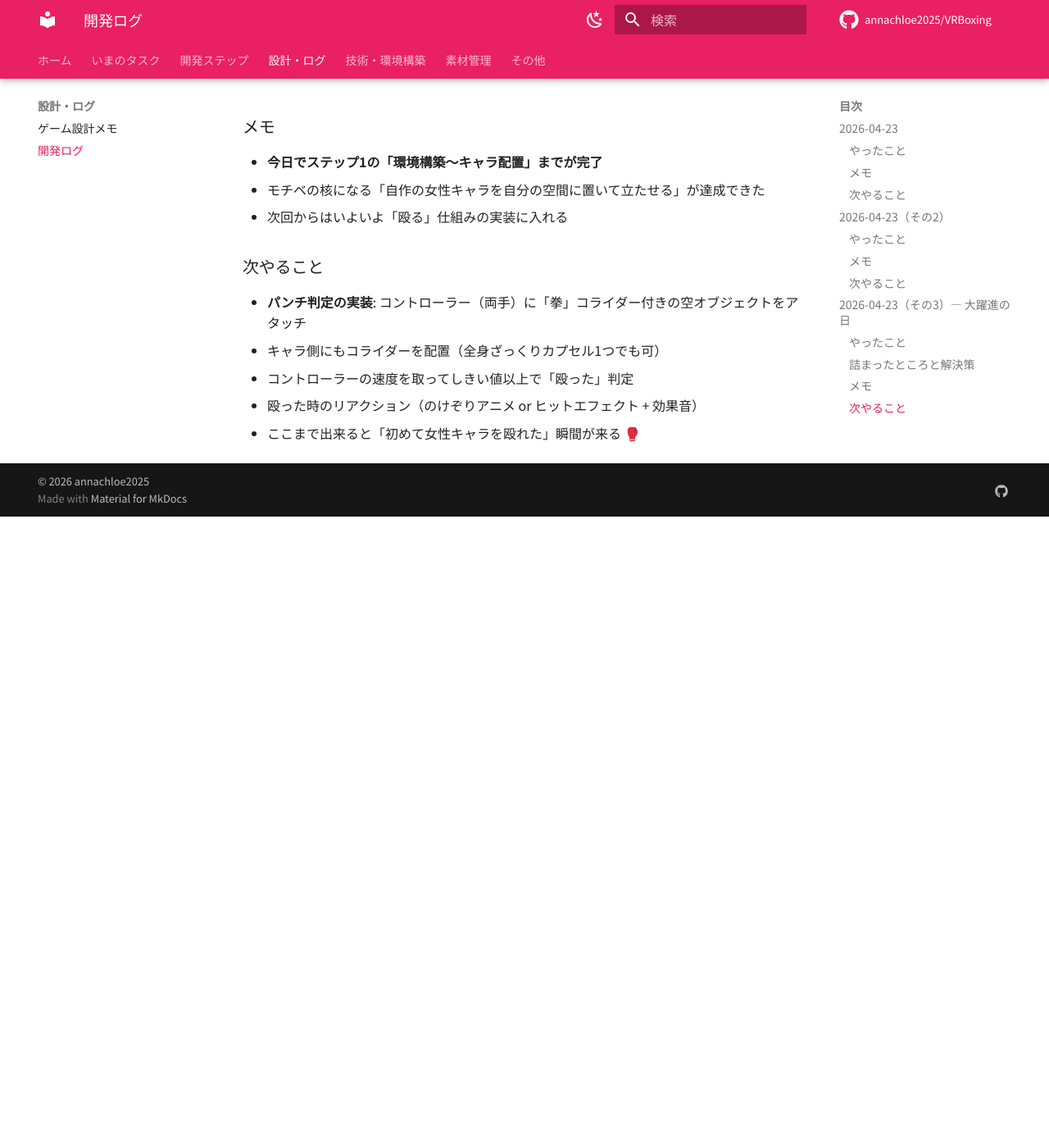
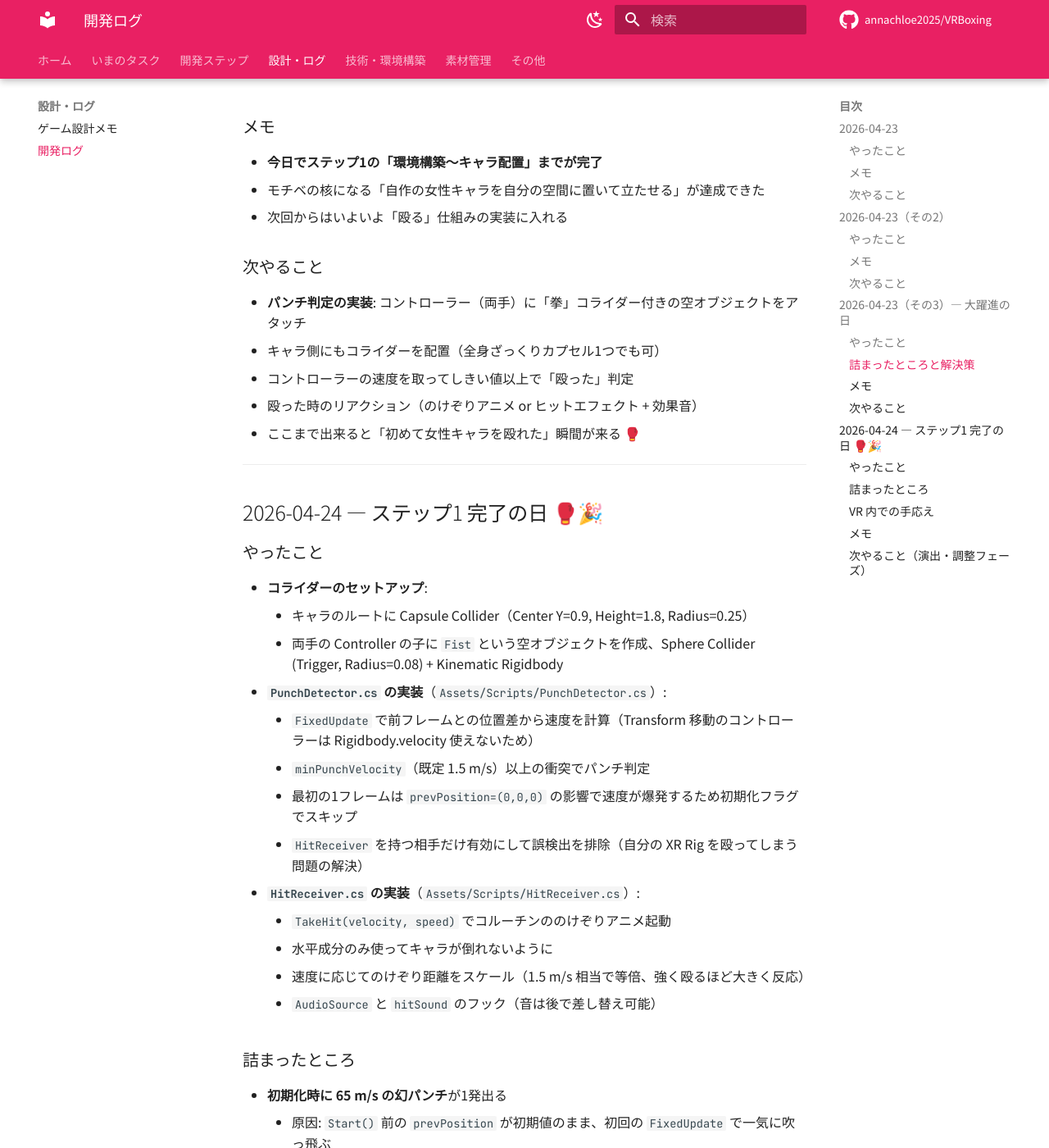
Before and after one commit to annachloe2025/VRBoxing, an MkDocs documentation site: the page built from docs/design/dev-log.md, in a window 1280 px wide and 1400 px high, scrolled down 3309 px. Shown: the whole window at 82% size. Built offline with MkDocs 1.6.1 and Material for MkDocs 9.7.7, drawn with Linux system fonts in a browser that asks for light colours; comment, search, counter and statistics services are not loaded; before the commit the page ends 3939 px from its top, so only the background shows below that; some of the changed text lies outside the part shown.

Commit message:
Update docs

```diff
--- a/docs/design/dev-log.md
+++ b/docs/design/dev-log.md
@@ -119,3 +119,53 @@
 - コントローラーの速度を取ってしきい値以上で「殴った」判定
 - 殴った時のリアクション（のけぞりアニメ or ヒットエフェクト + 効果音）
 - ここまで出来ると「初めて女性キャラを殴れた」瞬間が来る 🥊
+
+---
+
+## 2026-04-24 — ステップ1 完了の日 🥊🎉
+
+### やったこと
+
+- **コライダーのセットアップ**:
+    - キャラのルートに Capsule Collider（Center Y=0.9, Height=1.8, Radius=0.25）
+    - 両手の Controller の子に `Fist` という空オブジェクトを作成、Sphere Collider (Trigger, Radius=0.08) + Kinematic Rigidbody
+- **`PunchDetector.cs` の実装**（`Assets/Scripts/PunchDetector.cs`）:
+    - `FixedUpdate` で前フレームとの位置差から速度を計算（Transform 移動のコントローラーは Rigidbody.velocity 使えないため）
+    - `minPunchVelocity`（既定 1.5 m/s）以上の衝突でパンチ判定
+    - 最初の1フレームは `prevPosition=(0,0,0)` の影響で速度が爆発するため初期化フラグでスキップ
+    - `HitReceiver` を持つ相手だけ有効にして誤検出を排除（自分の XR Rig を殴ってしまう問題の解決）
+- **`HitReceiver.cs` の実装**（`Assets/Scripts/HitReceiver.cs`）:
+    - `TakeHit(velocity, speed)` でコルーチンののけぞりアニメ起動
+    - 水平成分のみ使ってキャラが倒れないように
+    - 速度に応じてのけぞり距離をスケール（1.5 m/s 相当で等倍、強く殴るほど大きく反応）
+    - `AudioSource` と `hitSound` のフック（音は後で差し替え可能）
+
+### 詰まったところ
+
+- **初期化時に 65 m/s の幻パンチ**が1発出る
+    - 原因: `Start()` 前の `prevPosition` が初期値のまま、初回の `FixedUpdate` で一気に吹っ飛ぶ
+    - 解決: `initialized` フラグで初回の `FixedUpdate` をスキップする
+- **自分の XR Rig (`XR Origin (XR Rig)`) を殴ってしまう誤検出**
+    - 原因: XR Origin 自体にコライダーがあり、Fist の Trigger が反応してた
+    - 解決: `OnTriggerEnter` で `HitReceiver` を持たない相手は無視するように
+- **キャラのルートが一瞬分かりづらい**（VRM は中に `Root` ボーンがあるため）
+    - 正解は「Prefab インスタンスのトップ（Capsule Collider を付けた GameObject）」
+
+### VR 内での手応え
+
+- 両手でパンチ連打、速度 1.5〜5.8 m/s のレンジで判定
+- 強く殴るほど大きくのけぞる
+- 小さい動きは「軽く触れた」扱いになってパンチ扱いされない（リアル挙動）
+
+### メモ
+
+- 認知負荷対策として、スクリプト作成は Claude 側で直接 `Assets/Scripts/` に書き込み、ユーザーは **Inspector にドラッグ or Add Component の1操作のみ**で済むフローにした
+
+### 次やること（演出・調整フェーズ）
+
+- ヒットエフェクト（パーティクル）
+- ヒット音（AudioClip を拾ってきて `HitReceiver.hitSound` に設定）
+- パンチカウンター／消費カロリー表示（UI）
+- キャラの待機アニメ（ブレスとか、立ち姿のリアル感）
+- のけぞり方向の改良（殴った部位で方向が変わるように）
+- 手を拳の見た目にする（今はコントローラーのまま）
```
Also changed, not shown: CLAUDE.md (+4 -4 lines), docs/tasks.md (+15 -1 lines).
